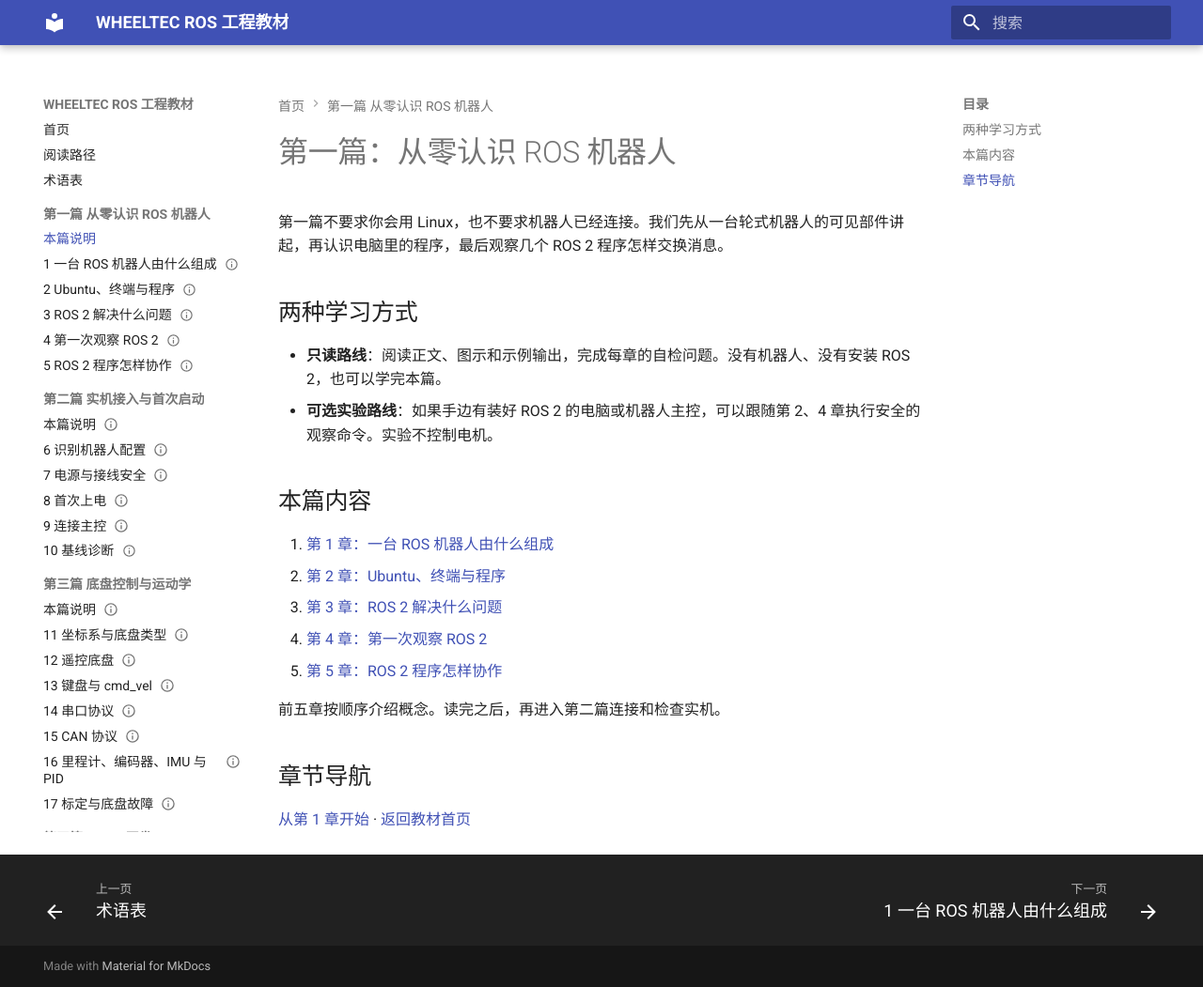
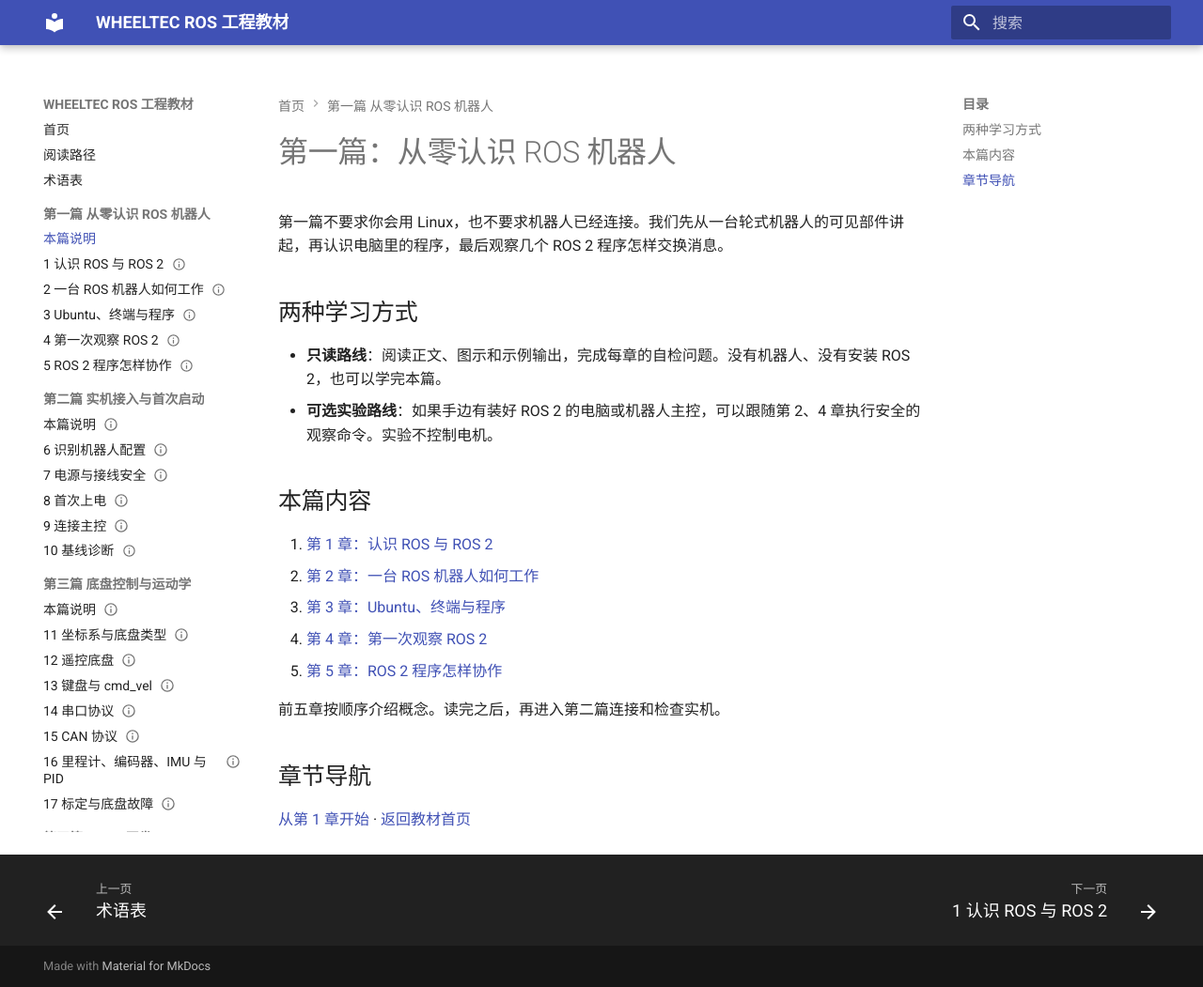
Before and after one commit to EnosElinsa/wheeltec-ros-textbook, an MkDocs documentation site: the page built from docs/01-foundations/index.md, in a window 1280 px wide and 1051 px high. Shown: the whole window at 94% size. Built offline with MkDocs 1.6.1 and Material for MkDocs 9.7.7, drawn with Linux system fonts in a browser that asks for light colours.

Commit message:
Reorder the ROS foundations sequence

```diff
--- a/docs/01-foundations/index.md
+++ b/docs/01-foundations/index.md
@@ -9,9 +9,9 @@
 
 ## 本篇内容
 
-1. [第 1 章：一台 ROS 机器人由什么组成](01-robot-components.md)
-2. [第 2 章：Ubuntu、终端与程序](02-ubuntu-terminal-programs.md)
-3. [第 3 章：ROS 2 解决什么问题](03-what-ros2-solves.md)
+1. [第 1 章：认识 ROS 与 ROS 2](01-understanding-ros.md)
+2. [第 2 章：一台 ROS 机器人如何工作](02-robot-system-overview.md)
+3. [第 3 章：Ubuntu、终端与程序](03-ubuntu-terminal-programs.md)
 4. [第 4 章：第一次观察 ROS 2](04-first-ros2-observation.md)
 5. [第 5 章：ROS 2 程序怎样协作](05-ros2-communication.md)
 
@@ -19,4 +19,4 @@
 
 ## 章节导航
 
-[从第 1 章开始](01-robot-components.md) · [返回教材首页](../index.md)
+[从第 1 章开始](01-understanding-ros.md) · [返回教材首页](../index.md)
--- a/mkdocs.yml
+++ b/mkdocs.yml
@@ -28,9 +28,9 @@ nav:
   - 术语表: glossary.md
   - 第一篇 从零认识 ROS 机器人:
       - 本篇说明: 01-foundations/index.md
-      - 1 一台 ROS 机器人由什么组成: 01-foundations/01-robot-components.md
-      - 2 Ubuntu、终端与程序: 01-foundations/02-ubuntu-terminal-programs.md
-      - 3 ROS 2 解决什么问题: 01-foundations/03-what-ros2-solves.md
+      - 1 认识 ROS 与 ROS 2: 01-foundations/01-understanding-ros.md
+      - 2 一台 ROS 机器人如何工作: 01-foundations/02-robot-system-overview.md
+      - 3 Ubuntu、终端与程序: 01-foundations/03-ubuntu-terminal-programs.md
       - 4 第一次观察 ROS 2: 01-foundations/04-first-ros2-observation.md
       - 5 ROS 2 程序怎样协作: 01-foundations/05-ros2-communication.md
   - 第二篇 实机接入与首次启动:
```
Also changed, not shown: docs/01-foundations/01-understanding-ros.md (renamed from docs/01-foundations/03-what-ros2-solves.md), docs/01-foundations/02-robot-system-overview.md (renamed from docs/01-foundations/01-robot-components.md), docs/01-foundations/03-ubuntu-terminal-programs.md (renamed from docs/01-foundations/02-ubuntu-terminal-programs.md), 5 other files.
